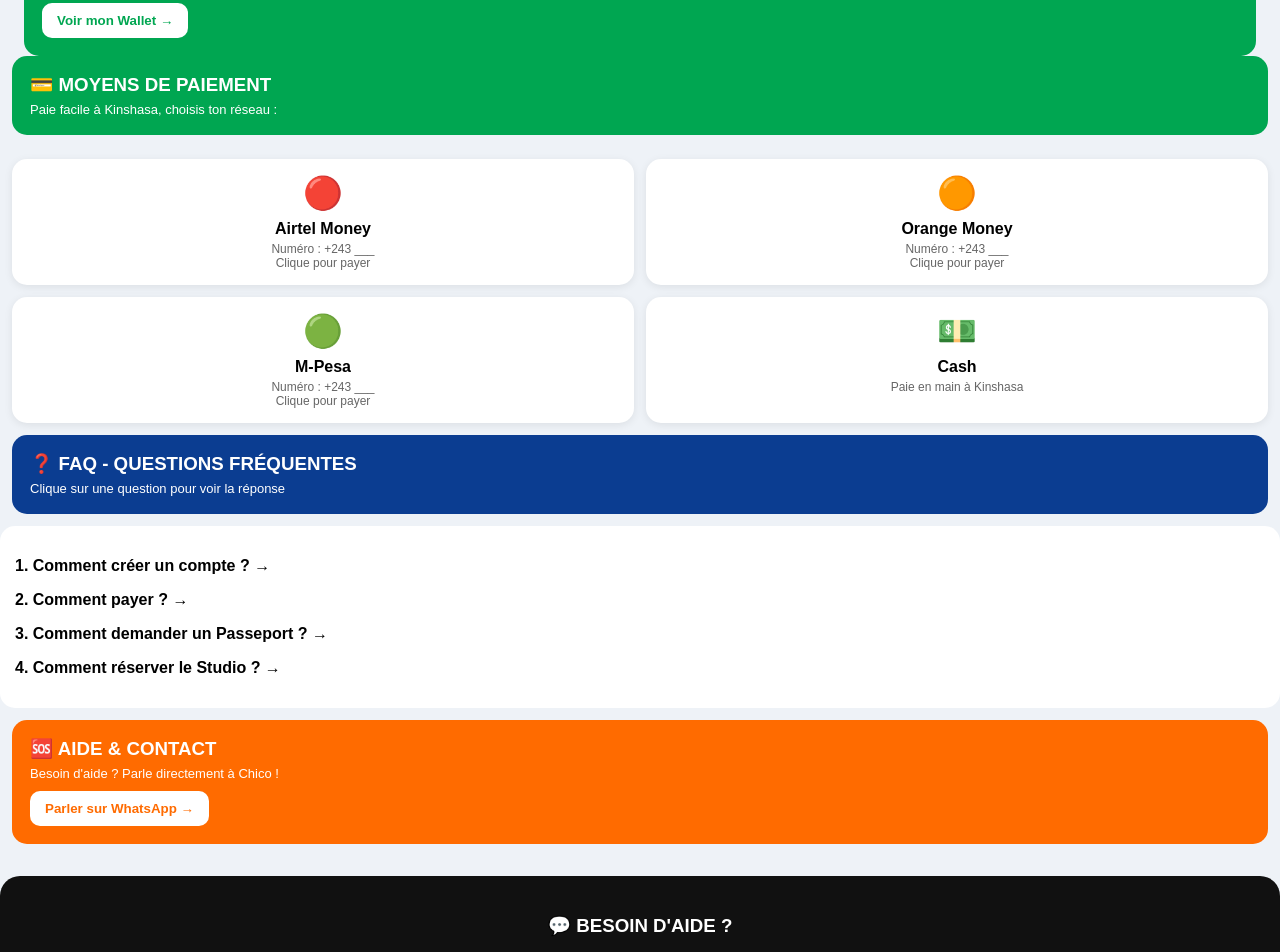
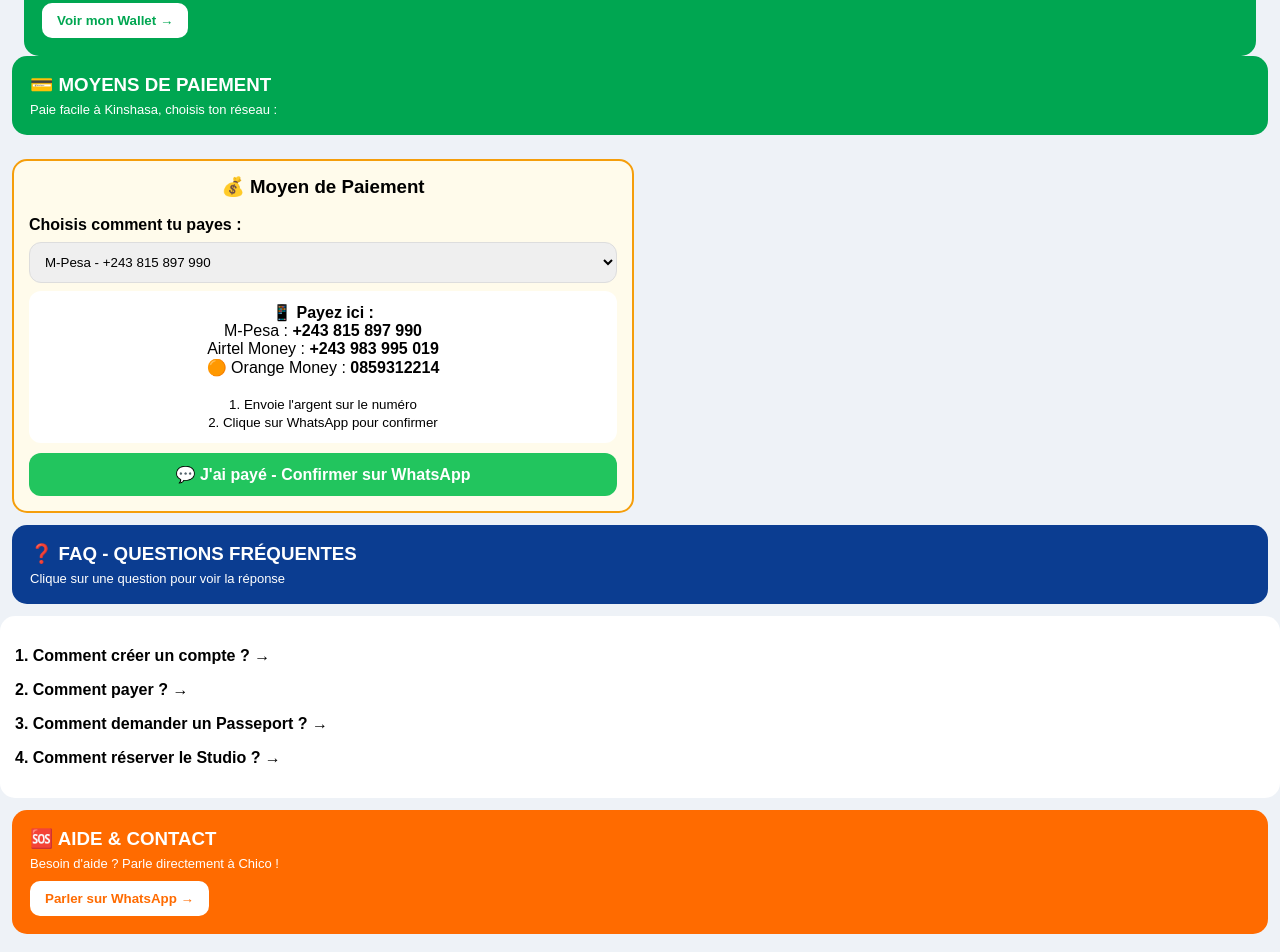
Before and after one commit to chicobusiness69-byte/chico-ia, a plain HTML site: page index.html in a window 1280 px wide. Shown: the part 1006-1958 px from the top of the page. Drawn offline with Linux system fonts and the light colour scheme.

Commit message:
Update index.html

```diff
--- a/index.html
+++ b/index.html
@@ -107,10 +107,27 @@ input,select{width:100%;padding:12px;margin:8px 0;border:1px solid #ddd;border-r
 </div>
 <div style="height:12px"></div>
 <div class="grid">
-<div class="card" onclick="payer('Airtel Money')"><span>🔴</span><h3>Airtel Money</h3><p>Numéro : +243 ___<br>Clique pour payer</p></div>
-<div class="card" onclick="payer('Orange Money')"><span>🟠</span><h3>Orange Money</h3><p>Numéro : +243 ___<br>Clique pour payer</p></div>
-<div class="card" onclick="payer('M-Pesa')"><span>🟢</span><h3>M-Pesa</h3><p>Numéro : +243 ___<br>Clique pour payer</p></div>
-<div class="card" onclick="payer('Cash')"><span>💵</span><h3>Cash</h3><p>Paie en main à Kinshasa</p></div>
+<div style="background:#FFFBEB;padding:15px;border-radius:15px;border:2px solid #F59E0B;text-align:left">
+<h3 style="margin:0;text-align:center">💰 Moyen de Paiement</h3><br>
+
+<label><b>Choisis comment tu payes :</b></label><br>
+<select id="payMethode" style="width:100%;padding:11px;border-radius:12px;margin:8px 0">
+<option>M-Pesa - +243 815 897 990</option>
+<option>Airtel Money - +243 983 995 019</option>
+<option>Orange Money - 0859312214</option>
+</select>
+
+<div style="background:white;padding:12px;border-radius:12px;text-align:center">
+<b>📱 Payez ici :</b><br>
+M-Pesa : <b>+243 815 897 990</b><br>
+Airtel Money : <b>+243 983 995 019</b><br>
+🟠 Orange Money : <b>0859312214</b><br><br>
+<small>1. Envoie l'argent sur le numéro<br>
+2. Clique sur WhatsApp pour confirmer</small>
+</div>
+
+<a href="https://wa.me/243815897990?text=Bonjour%20CBK%20j'ai%20payé,%20voici%20la%20preuve" style="display:block;background:#22C55E;color:white;text-align:center;padding:12px;border-radius:12px;font-weight:800;text-decoration:none;margin-top:10px">💬 J'ai payé - Confirmer sur WhatsApp</a>
+</div>
 </div>
 <div class="big" style="background:#0B3D91;">
 <h3>❓ FAQ - QUESTIONS FRÉQUENTES</h3>
```
